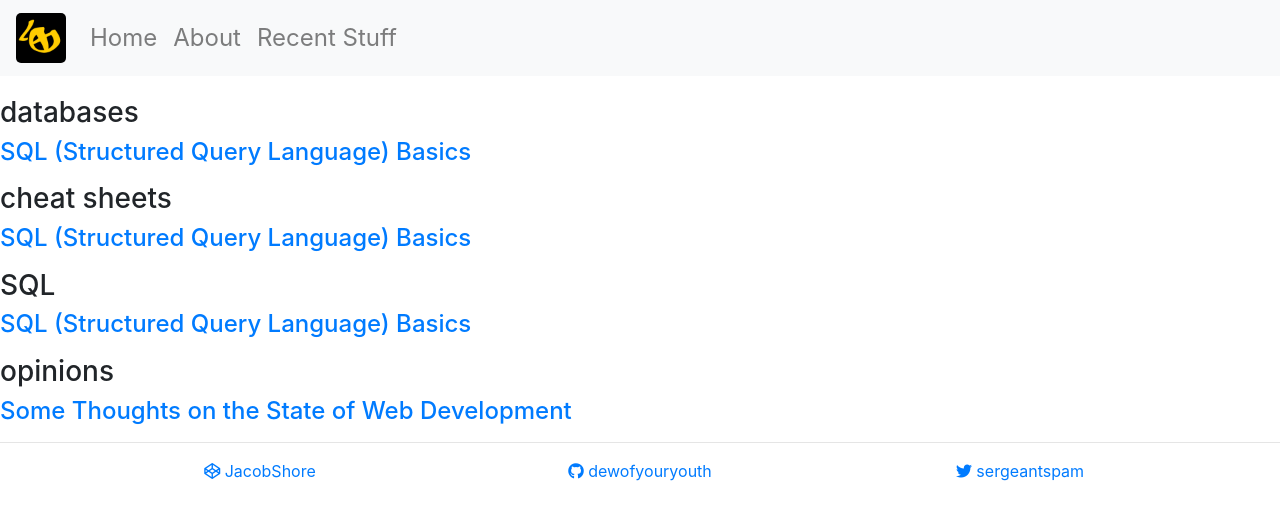
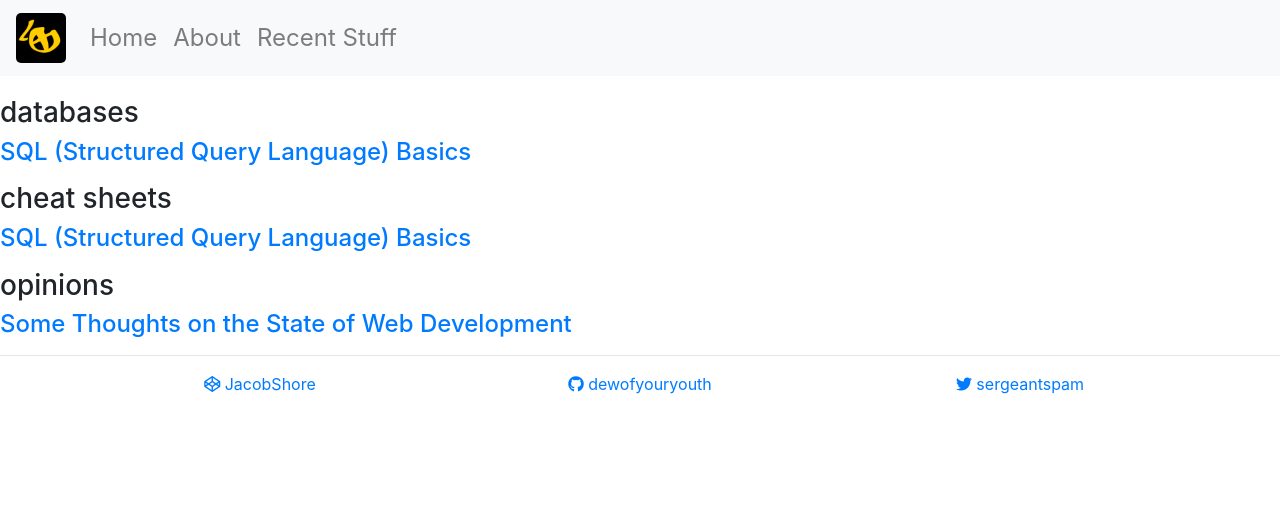
Before and after one commit to DewofyourYouth/DewofyourYouth.github.io, a Jekyll site: the page built from categories.html, in a window 1280 px wide. Shown: the top 520 px of the page. Built offline with Jekyll 4.4.1, drawn with Linux system fonts in a browser that asks for light colours; nearby versions of some CDN libraries; some web fonts are replaced.

Commit message:
remove sql

```diff
--- a/_posts/2019-05-29-basis -sql-cheatsheet.md
+++ b/_posts/2019-05-29-basis -sql-cheatsheet.md
@@ -6,7 +6,6 @@ comments: true
 categories:
   - databases
   - cheat sheets
-  - SQL
 tags:
   - SQL
   - basics
```
